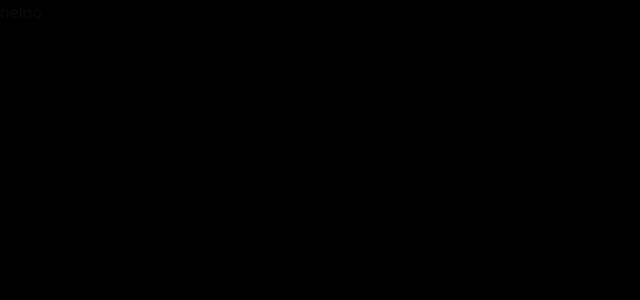
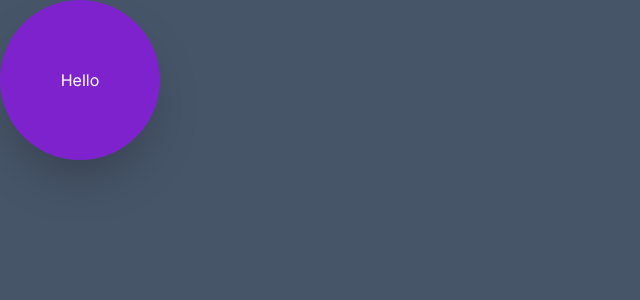
Before and after one commit to mertcanoncul0/mertcanoncul.com, a Next.js app: page / in a window 1280 px wide. Shown: the top 300 px of the page, without its empty margins (0-640 px from the left). Built offline with nearby package versions, Linux system fonts and the light colour scheme.

Commit message:
added gsap and trying

```diff
--- a/app/layout.tsx
+++ b/app/layout.tsx
@@ -15,7 +15,7 @@ export default function RootLayout({
   children: React.ReactNode;
 }>) {
   return (
-    <html lang="en">
+    <html lang="tr">
       <body className={inter.className}>{children}</body>
     </html>
   );
--- a/app/page.tsx
+++ b/app/page.tsx
@@ -1,7 +1,43 @@
-export default function Home() {
+"use client";
+
+import { useRef } from "react";
+
+import gsap from "gsap"; // <-- import GSAP
+import { useGSAP } from "@gsap/react"; // <-- import the hook from our React package
+
+export default function App() {
+  const container = useRef(null);
+  const xTo = useRef(null);
+  const yTo = useRef(null);
+  const app = useRef(null);
+
+  const { context, contextSafe } = useGSAP(
+    () => {
+      (xTo.current = gsap.quickTo(".flair", "x", {
+        duration: 0.8,
+        ease: "power3",
+      })),
+        (yTo.current = gsap.quickTo(".flair", "y", {
+          duration: 0.8,
+          ease: "power3",
+        }));
+    },
+    { scope: app }
+  );
+
+  const moveShape = contextSafe((e) => {
+    xTo.current(e.clientX);
+    yTo.current(e.clientY);
+  });
+
   return (
-    <main className="h-screen bg-black">
-      heloo
-    </main>
-  )
+    <div
+      className="app h-screen bg-slate-600 w-screen"
+      ref={app}
+      onMouseMove={(e) => moveShape(e)}>
+      <div className="flair text-white bg-purple-700 p-20 shadow-2xl rounded-full flex items-center justify-center h-10 w-10">
+        Hello
+      </div>
+    </div>
+  );
 }
--- a/package.json
+++ b/package.json
@@ -9,8 +9,10 @@
     "lint": "next lint"
   },
   "dependencies": {
+    "@gsap/react": "^2.1.0",
     "class-variance-authority": "^0.7.0",
     "clsx": "^2.1.0",
+    "gsap": "^3.12.5",
     "lucide-react": "^0.344.0",
     "next": "14.1.1",
     "react": "^18",
```
Also changed, not shown: 1 other file (tests, documents, lock files or other folders).
